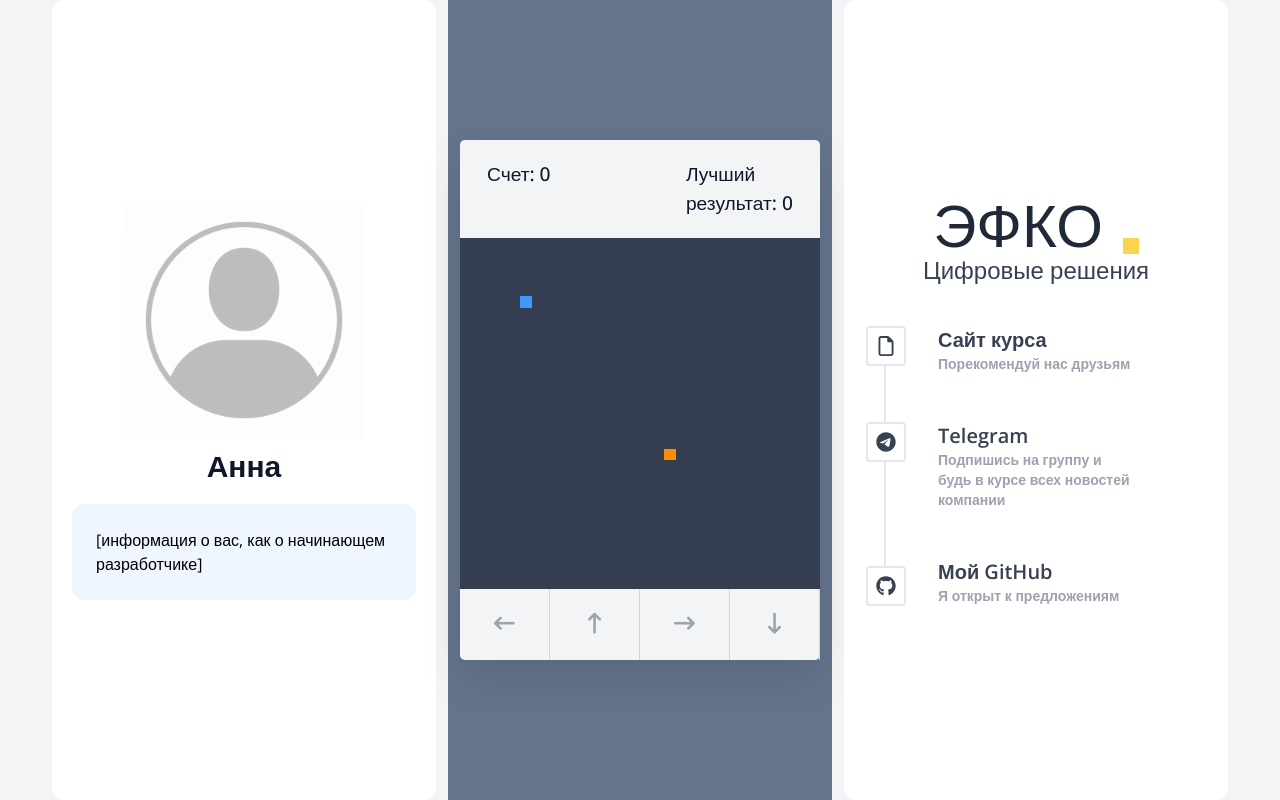
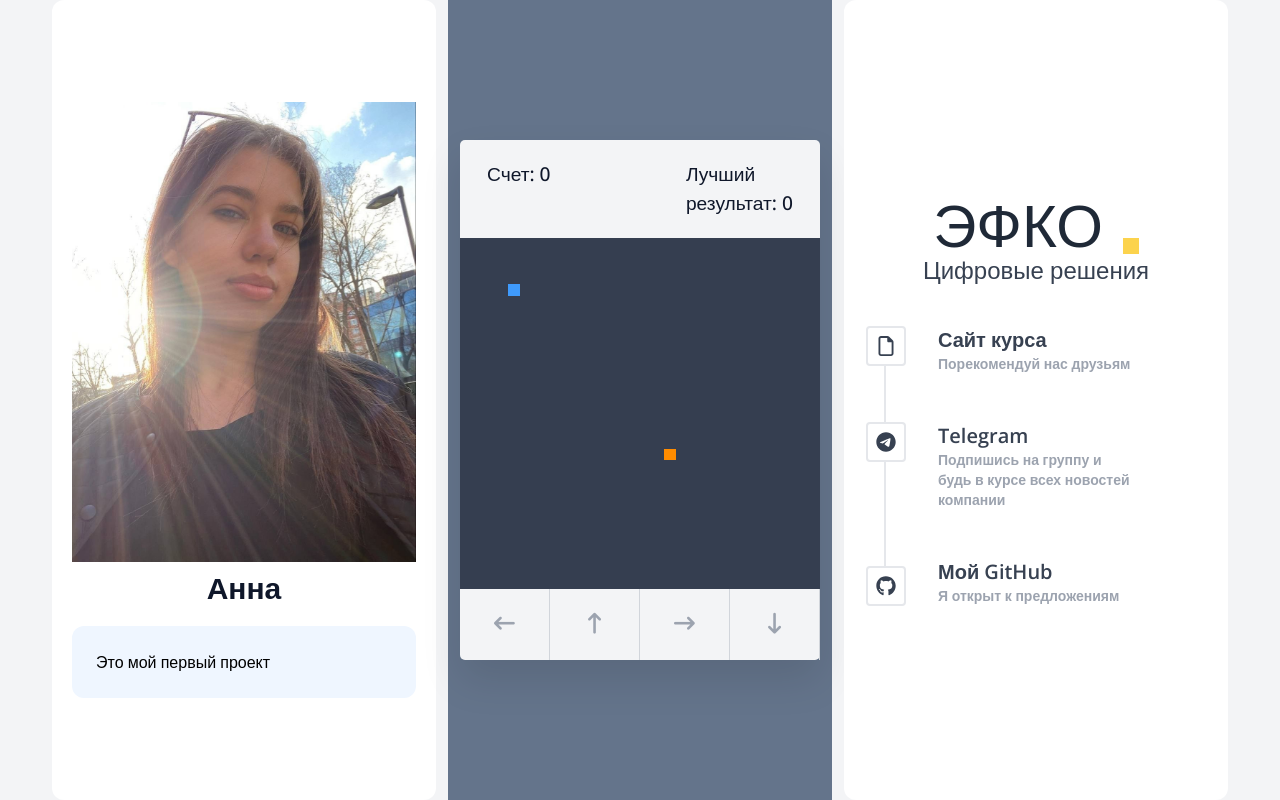
Before and after one commit to vesninaav/portfolio, a plain HTML site: page index.html in a window 1280 px wide. Drawn offline with nearby package versions, Linux system fonts and the light colour scheme.

Commit message:
first commit

```diff
--- a/index.html
+++ b/index.html
@@ -33,8 +33,8 @@
           <div class="rounded-xl">
             <!-- TODO: 8. Добавить свое фото -->
             <img
-              class="w-60 h-60"
-              src="img/default_avatar.jpeg"
+              class="w-50 h-70"
+              src="img/avatar.jpg"
               alt="Ваше фото"
             />
           </div>
@@ -44,7 +44,7 @@
 
         <!-- TODO: 10. Добавить информацию о себе -->
         <div class="bg-blue-50 w-full rounded-xl p-6">
-          [информация о вас, как о начинающем разработчике]
+          Это мой первый проект
         </div>
       </div>
 
@@ -160,7 +160,7 @@
               <div>
                 <!-- TODO: 11. Добавить ссылку на свой профиль в GitHub -->
                 <a
-                  href="[ссылка на ваш профиль в GitHub]"
+                  href="https://github.com/vesninaav"
                   class="text-gray-700 text-xl font-semibold"
                   >Мой GitHub</a
                 >
--- a/js/script.js
+++ b/js/script.js
@@ -1,6 +1,6 @@
 // TODO: 1. Определить стартовое положение змейки
 let foodX, foodY;
-let snakeX = 6, snakeY = 6;
+let snakeX = 5, snakeY = 5;
 let velocityX = 0, velocityY = 0;
 let snakeBody = [];
 let score = 0;
```
Also changed, not shown: img/avatar.jpg (added).
